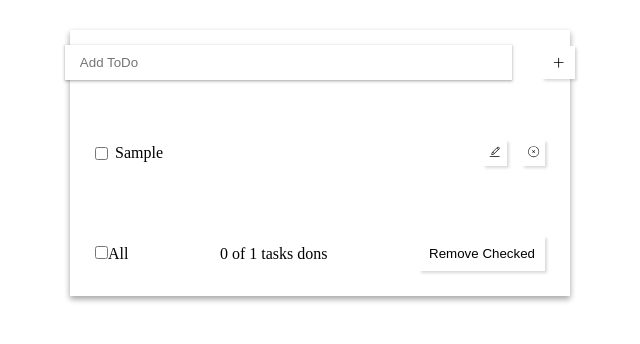
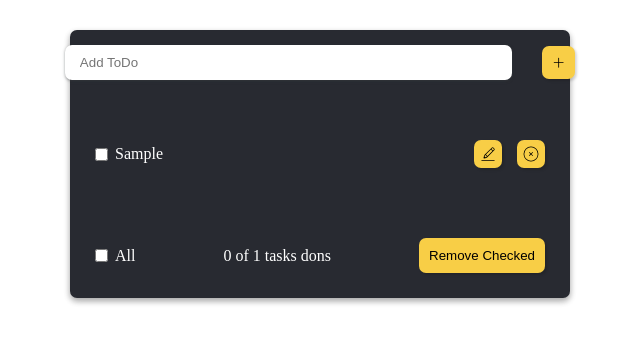
Before and after one commit to gnmjafari/ToDoList, a React (Vite) app in the folder TodoList/: page / in a window 1280 px wide. Both pictures are taken after typing "Sample" into the empty fields and a click on the button 878 px from the left and 62 px from the top of the page. Shown: the top 344 px of the page, without its empty margins (320-960 px from the left). Built offline with nearby package versions, Linux system fonts and the light colour scheme.

Commit message:
Add Style (not finished)

```diff
--- a/TodoList/src/App.css
+++ b/TodoList/src/App.css
@@ -9,6 +9,8 @@ body {
 }
 
 .Todo-Form {
+  background-color: #282a31;
+  border-radius: 7px;
   width: 500px;
   margin-top: 50px;
   margin: auto;
@@ -32,6 +34,8 @@ body {
   box-shadow: rgba(60, 64, 67, 0.3) 0px 1px 2px 0px, rgba(60, 64, 67, 0.15) 0px 1px 3px 1px;
   padding: 10px 15px;
   outline: none;
+  cursor: pointer;
+  border-radius: 7px;
 }
 .Todo-Form .FormInput .FormInput_button {
   display: flex;
@@ -40,7 +44,9 @@ body {
   padding: 10px;
   border: 0;
   box-shadow: rgba(0, 0, 0, 0.15) 1.95px 1.95px 2.6px;
-  background-color: white;
+  cursor: pointer;
+  background-color: #f8ce46;
+  border-radius: 7px;
 }
 .Todo-Form .TodoList {
   width: 100%;
@@ -58,6 +64,9 @@ body {
   align-items: center;
   list-style-type: none;
 }
+.Todo-Form .TodoList .TodoList_item .active {
+  text-decoration: line-through;
+}
 .Todo-Form .TodoList .TodoList_item .TodoList_item-lable {
   display: flex;
   justify-content: center;
@@ -65,6 +74,24 @@ body {
   flex-direction: row;
   flex-wrap: wrap;
   gap: 7px;
+  cursor: pointer;
+  color: white;
+}
+.Todo-Form .TodoList .TodoList_item .TodoList_item-input {
+  border: 0;
+  box-shadow: rgba(60, 64, 67, 0.3) 0px 1px 2px 0px, rgba(60, 64, 67, 0.15) 0px 1px 3px 1px;
+  padding: 10px 15px;
+  outline: none;
+  cursor: pointer;
+}
+.Todo-Form .TodoList .TodoList_item .TodoList_item-button {
+  border: 0;
+  padding: 10px;
+  background-color: white;
+  box-shadow: rgba(0, 0, 0, 0.15) 1.95px 1.95px 2.6px;
+  cursor: pointer;
+  background-color: #f8ce46;
+  border-radius: 7px;
 }
 .Todo-Form .TodoList .TodoList_item .TodoList_item-contianer_button {
   display: flex;
@@ -73,10 +100,17 @@ body {
   gap: 15px;
 }
 .Todo-Form .TodoList .TodoList_item .TodoList_item-contianer_button .TodoList_item-button {
+  display: flex;
+  justify-content: center;
+  align-items: center;
   border: 0;
   padding: 5px;
   background-color: white;
   box-shadow: rgba(0, 0, 0, 0.15) 1.95px 1.95px 2.6px;
+  cursor: pointer;
+  background-color: #f8ce46;
+  border-radius: 7px;
+  font-size: 18px;
 }
 .Todo-Form .TodoList_Fotter {
   width: 100%;
@@ -84,10 +118,20 @@ body {
   justify-content: space-between;
   align-items: center;
   padding: 10px;
+  color: white;
 }
 .Todo-Form .TodoList_Fotter .TodoList_Fotter-button {
   border: 0;
   padding: 10px;
   background-color: white;
   box-shadow: rgba(0, 0, 0, 0.15) 1.95px 1.95px 2.6px;
+  cursor: pointer;
+  background-color: #f8ce46;
+  border-radius: 7px;
+}
+.Todo-Form .TodoList_Fotter .TodoList_Fotter-lable {
+  display: flex;
+  justify-content: center;
+  align-items: center;
+  gap: 7px;
 }/*# sourceMappingURL=App.css.map */
--- a/TodoList/src/App.scss
+++ b/TodoList/src/App.scss
@@ -9,6 +9,8 @@ body {
 }
 
 .Todo-Form {
+  background-color: #282a31;
+  border-radius: 7px;
   width: 500px;
   margin-top: 50px;
   margin: auto;
@@ -31,6 +33,8 @@ body {
         rgba(60, 64, 67, 0.15) 0px 1px 3px 1px;
       padding: 10px 15px;
       outline: none;
+      cursor: pointer;
+      border-radius: 7px;
     }
     .FormInput_button {
       display: flex;
@@ -39,7 +43,9 @@ body {
       padding: 10px;
       border: 0;
       box-shadow: rgba(0, 0, 0, 0.15) 1.95px 1.95px 2.6px;
-      background-color: white;
+      cursor: pointer;
+      background-color: #f8ce46;
+      border-radius: 7px;
     }
   }
   .TodoList {
@@ -56,6 +62,9 @@ body {
       justify-content: space-between;
       align-items: center;
       list-style-type: none;
+      .active {
+        text-decoration: line-through;
+      }
       .TodoList_item-lable {
         display: flex;
         justify-content: center;
@@ -63,6 +72,25 @@ body {
         flex-direction: row;
         flex-wrap: wrap;
         gap: 7px;
+        cursor: pointer;
+        color: white;
+      }
+      .TodoList_item-input {
+        border: 0;
+        box-shadow: rgba(60, 64, 67, 0.3) 0px 1px 2px 0px,
+          rgba(60, 64, 67, 0.15) 0px 1px 3px 1px;
+        padding: 10px 15px;
+        outline: none;
+        cursor: pointer;
+      }
+      .TodoList_item-button {
+        border: 0;
+        padding: 10px;
+        background-color: white;
+        box-shadow: rgba(0, 0, 0, 0.15) 1.95px 1.95px 2.6px;
+        cursor: pointer;
+        background-color: #f8ce46;
+        border-radius: 7px;
       }
       .TodoList_item-contianer_button {
         display: flex;
@@ -70,10 +98,17 @@ body {
         align-items: center;
         gap: 15px;
         .TodoList_item-button {
+          display: flex;
+          justify-content: center;
+          align-items: center;
           border: 0;
           padding: 5px;
           background-color: white;
           box-shadow: rgba(0, 0, 0, 0.15) 1.95px 1.95px 2.6px;
+          cursor: pointer;
+          background-color: #f8ce46;
+          border-radius: 7px;
+          font-size: 18px;
         }
       }
     }
@@ -84,11 +119,21 @@ body {
     justify-content: space-between;
     align-items: center;
     padding: 10px;
+    color: white;
     .TodoList_Fotter-button {
       border: 0;
       padding: 10px;
       background-color: white;
       box-shadow: rgba(0, 0, 0, 0.15) 1.95px 1.95px 2.6px;
+      cursor: pointer;
+      background-color: #f8ce46;
+      border-radius: 7px;
+    }
+    .TodoList_Fotter-lable {
+      display: flex;
+      justify-content: center;
+      align-items: center;
+      gap: 7px;
     }
   }
 }
--- a/TodoList/src/component/TodoList.jsx
+++ b/TodoList/src/component/TodoList.jsx
@@ -24,6 +24,7 @@ function TodoList() {
             return (
               <li key={index} id={item.id} className="TodoList_item">
                 <input
+                  size="40"
                   className="TodoList_item-input"
                   type="text"
                   id={item.id}
@@ -41,7 +42,14 @@ function TodoList() {
           }
           return (
             <li key={index} id={item.id} className="TodoList_item">
-              <label htmlFor={item.id} className="TodoList_item-lable">
+              <label
+                htmlFor={item.id}
+                className={
+                  item.complete === true
+                    ? "active TodoList_item-lable"
+                    : "TodoList_item-lable"
+                }
+              >
                 <input
                   type="checkbox"
                   checked={item.complete}
@@ -72,7 +80,7 @@ function TodoList() {
         })}
       </ul>
       <div className="TodoList_Fotter">
-        <label htmlFor="">
+        <label htmlFor="" className="TodoList_Fotter-lable">
           <input type="checkbox" onChange={() => completeAll()} />
           All
         </label>
```
Also changed, not shown: 1 other file (tests, documents, lock files or other folders).
